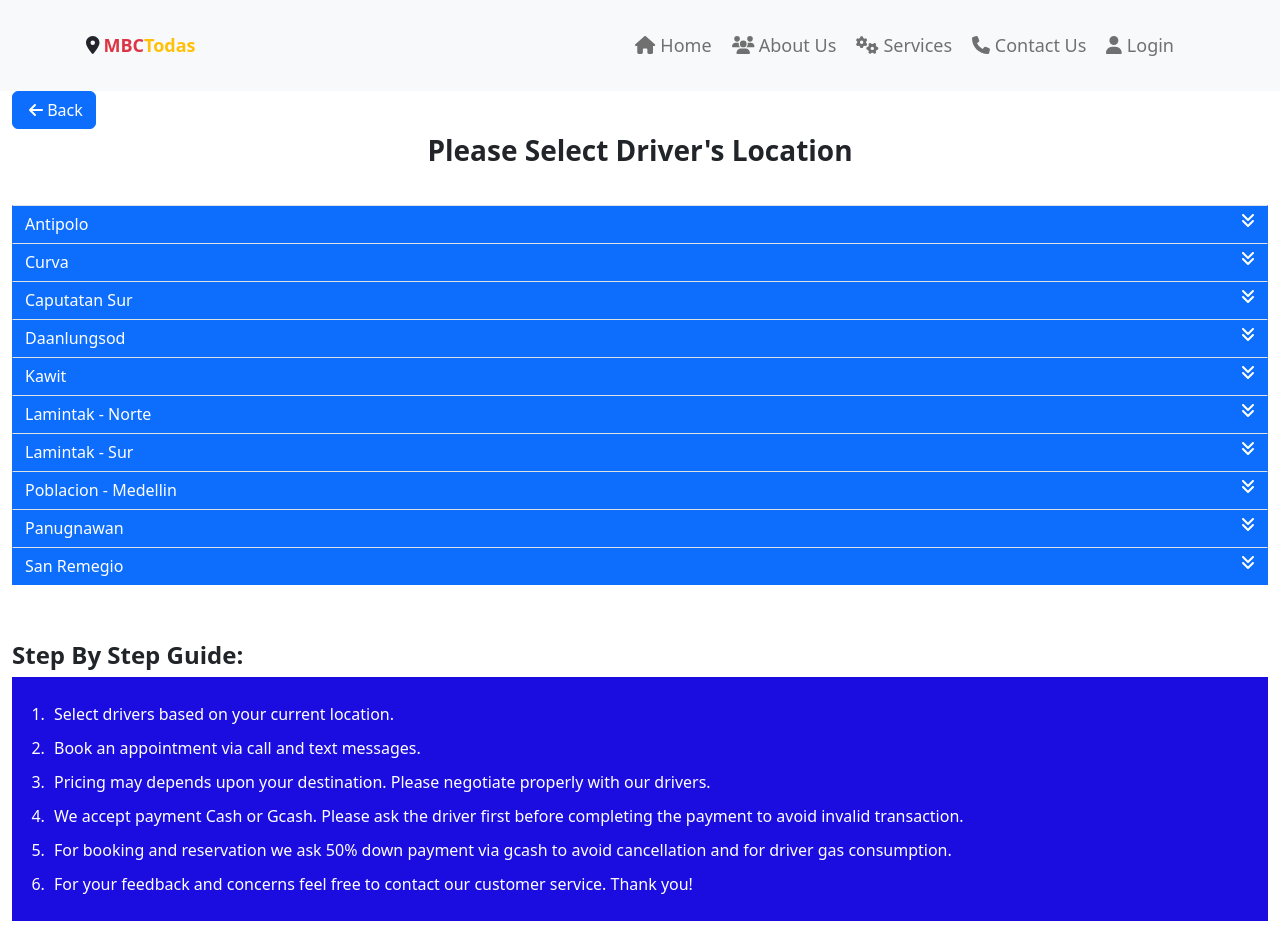
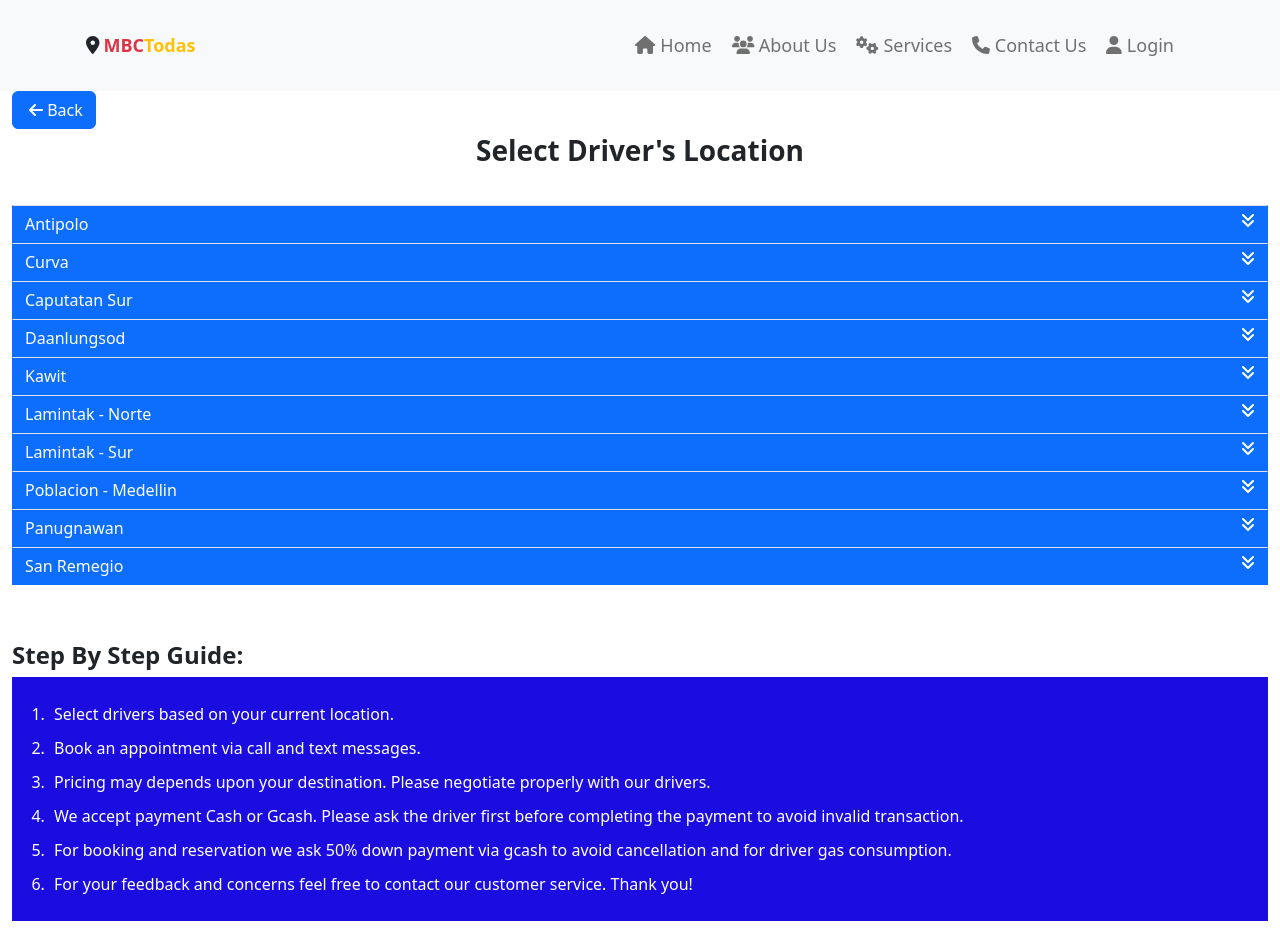
Before and after one commit to alaska25/mbctoda, a React (Create React App) app: page /memberlist in a window 1280 px wide. Built offline with nearby package versions, Linux system fonts and the light colour scheme; no server answers; a web font is replaced by a local one.

Commit message:
updated code

```diff
--- a/src/pages/MemberList.js
+++ b/src/pages/MemberList.js
@@ -29,9 +29,8 @@ export default function MemberList(){
 			<>
 				<div className="container-fluid">
 					<Button as={Link} to="/" eventKey="/" className=" bg-primary"><FontAwesomeIcon icon={faArrowLeft} className="ms-1"></FontAwesomeIcon>&nbsp;Back</Button>
-					<h3 className="text-center fw-bold">Please Select Driver's Location</h3><br/>
+					<h3 className="text-center fw-bold">Select Driver's Location</h3><br/>
 				  <Antipolo /><br/>
-
 				  <Curva /><br/>
 				  <CaputatanSur/><br/>
 				  <Daanlungsod /><br/>
```
Also changed, not shown: src/pages/images/map6.png.
